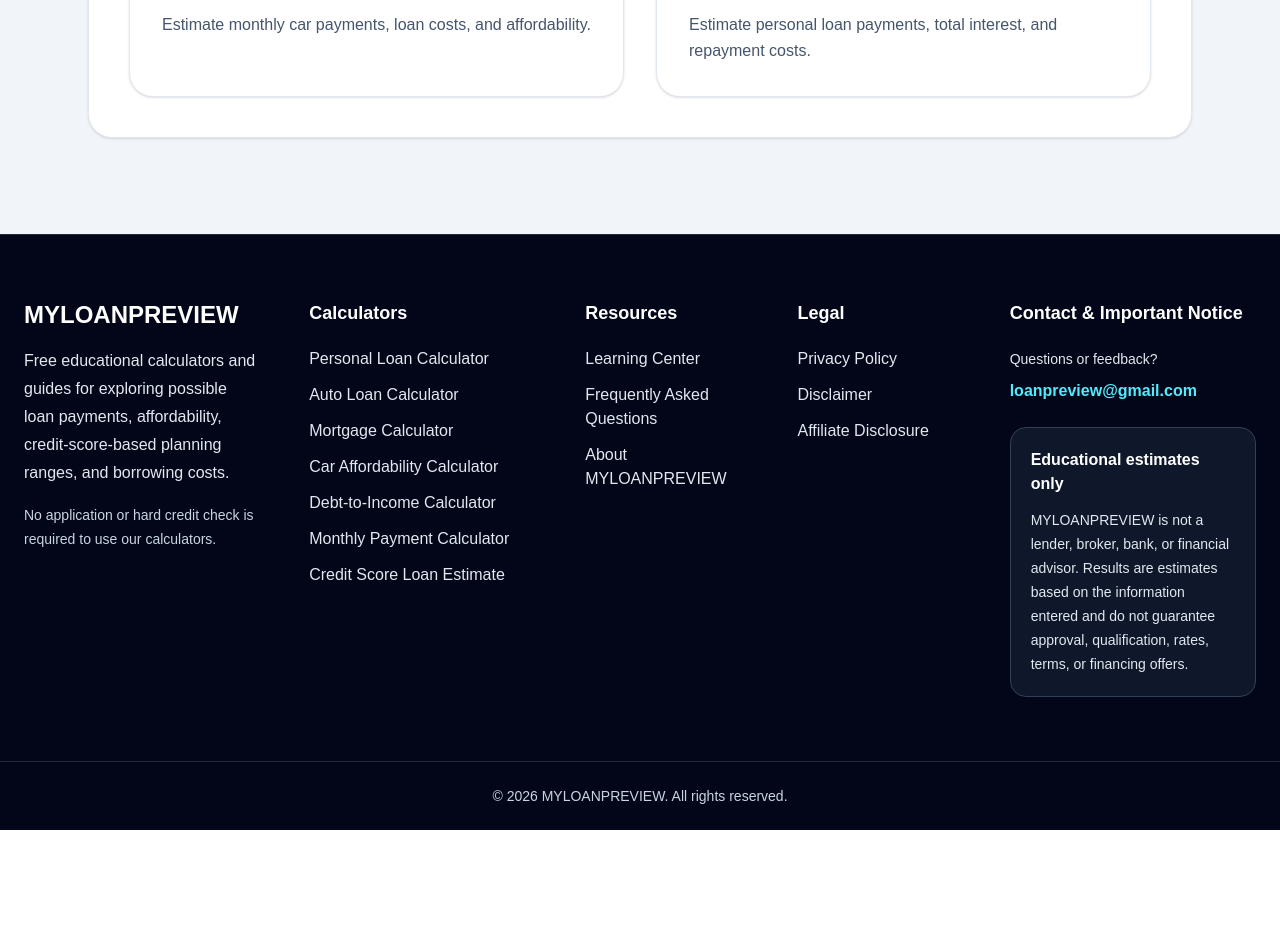
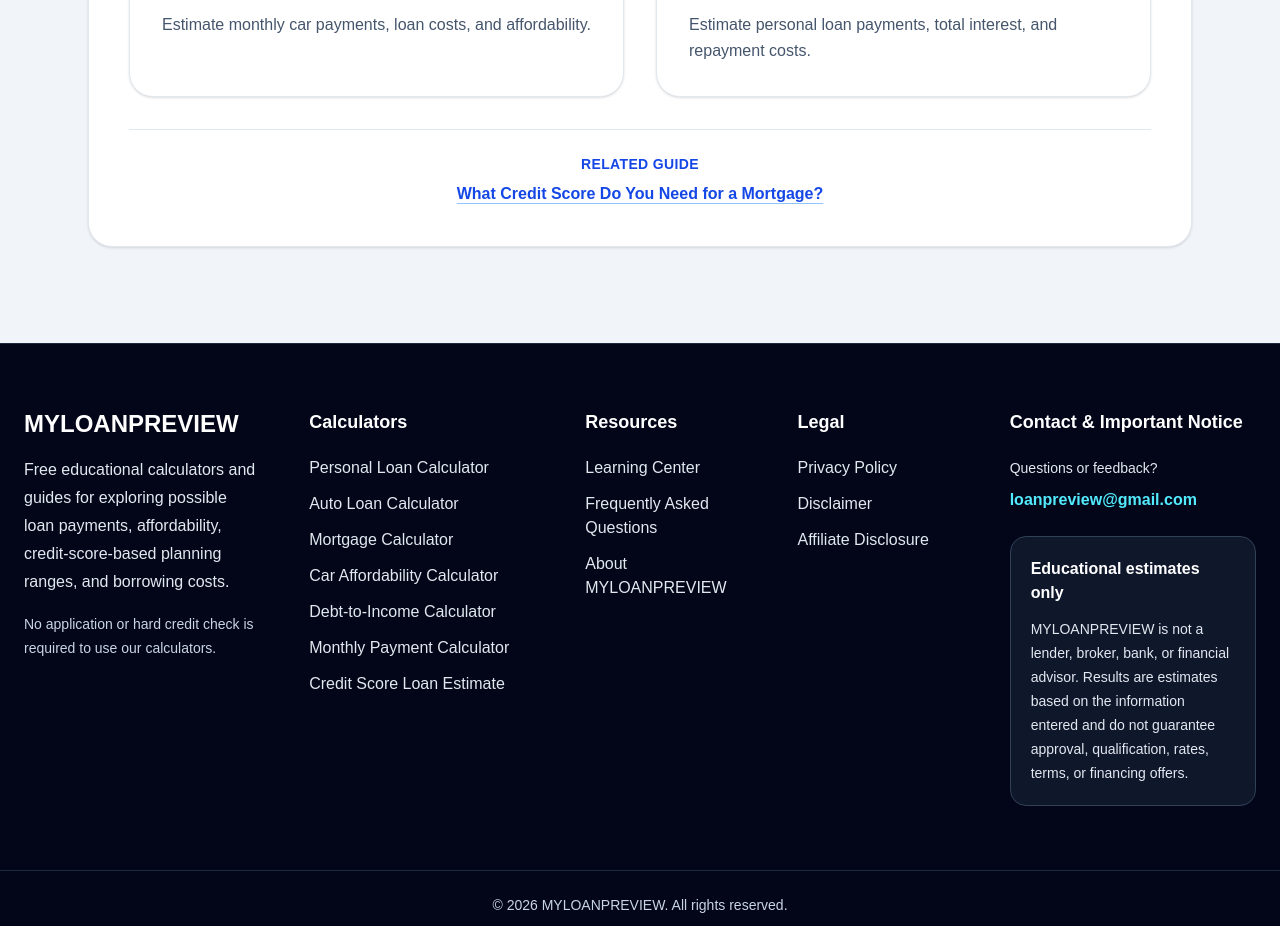
Before and after one commit to 39jorgegonzalez-lab/myloanpreview, a Next.js app: page /mortgage-calculator in a window 1280 px wide. Shown: the part 2600-3526 px from the top of the page. Before the commit the page ends 3430 px from the top, so only its background shows below. Built offline with nearby package versions, Linux system fonts and the light colour scheme.

Commit message:
SEO: Add targeted internal guide links

```diff
--- a/app/auto-loan-calculator/page.tsx
+++ b/app/auto-loan-calculator/page.tsx
@@ -562,6 +562,17 @@ export default function AutoLoanCalculator() {
               </p>
             </a>
           </div>
+          <div className="mt-8 border-t border-slate-200 pt-6 text-center">
+            <p className="text-sm font-semibold uppercase tracking-wide text-blue-700">
+              Related guide
+            </p>
+            <a
+              href="/learning-center/what-credit-score-do-you-need-for-a-car-loan"
+              className="mt-2 inline-block font-semibold text-blue-700 underline decoration-blue-300 underline-offset-4 transition hover:text-blue-900"
+            >
+              What Credit Score Do You Need for a Car Loan?
+            </a>
+          </div>
         </div>
       </section>
     </main>
--- a/app/car-affordability-calculator/page.tsx
+++ b/app/car-affordability-calculator/page.tsx
@@ -752,6 +752,17 @@ export default function CarAffordabilityCalculator() {
               </p>
             </a>
           </div>
+          <div className="mt-8 border-t border-slate-200 pt-6 text-center">
+            <p className="text-sm font-semibold uppercase tracking-wide text-blue-700">
+              Related guide
+            </p>
+            <a
+              href="/learning-center/how-much-car-can-i-afford"
+              className="mt-2 inline-block font-semibold text-blue-700 underline decoration-blue-300 underline-offset-4 transition hover:text-blue-900"
+            >
+              How Much Car Can I Afford?
+            </a>
+          </div>
         </div>
       </section>
 
--- a/app/mortgage-calculator/page.tsx
+++ b/app/mortgage-calculator/page.tsx
@@ -729,6 +729,17 @@ export default function MortgageCalculator() {
               </p>
             </a>
           </div>
+          <div className="mt-8 border-t border-slate-200 pt-6 text-center">
+            <p className="text-sm font-semibold uppercase tracking-wide text-blue-700">
+              Related guide
+            </p>
+            <a
+              href="/learning-center/what-credit-score-do-you-need-for-a-mortgage"
+              className="mt-2 inline-block font-semibold text-blue-700 underline decoration-blue-300 underline-offset-4 transition hover:text-blue-900"
+            >
+              What Credit Score Do You Need for a Mortgage?
+            </a>
+          </div>
         </div>
       </section>
     </main>
```
